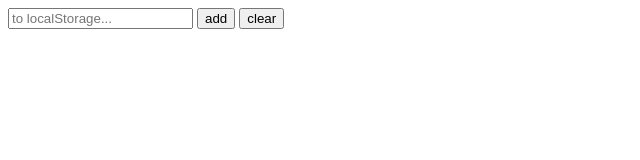
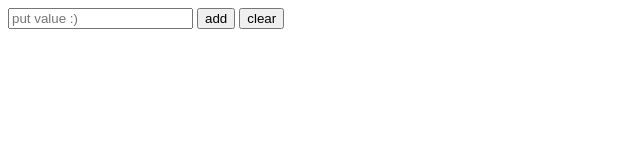
Before and after one commit to psychedelicnekopunch/javascript-sample, a website: page local-storage/index.html in a window 1280 px wide. Shown: the full height of the page, 0-640 px from the left. Drawn offline with Linux system fonts and the light colour scheme.

Commit message:
small fix

```diff
--- a/local-storage/index.html
+++ b/local-storage/index.html
@@ -6,7 +6,7 @@
 	</head>
 
 	<body>
-		<input id="inputLocalStorage" type="text" value="" placeholder="to localStorage...">
+		<input id="inputLocalStorage" type="text" value="" placeholder="put value :)">
 		<button id="onAdd" type="button">add</button>
 		<button id="onClear" type="button">clear</button>
 		<script type="text/javascript" src="script.js"></script>
```
